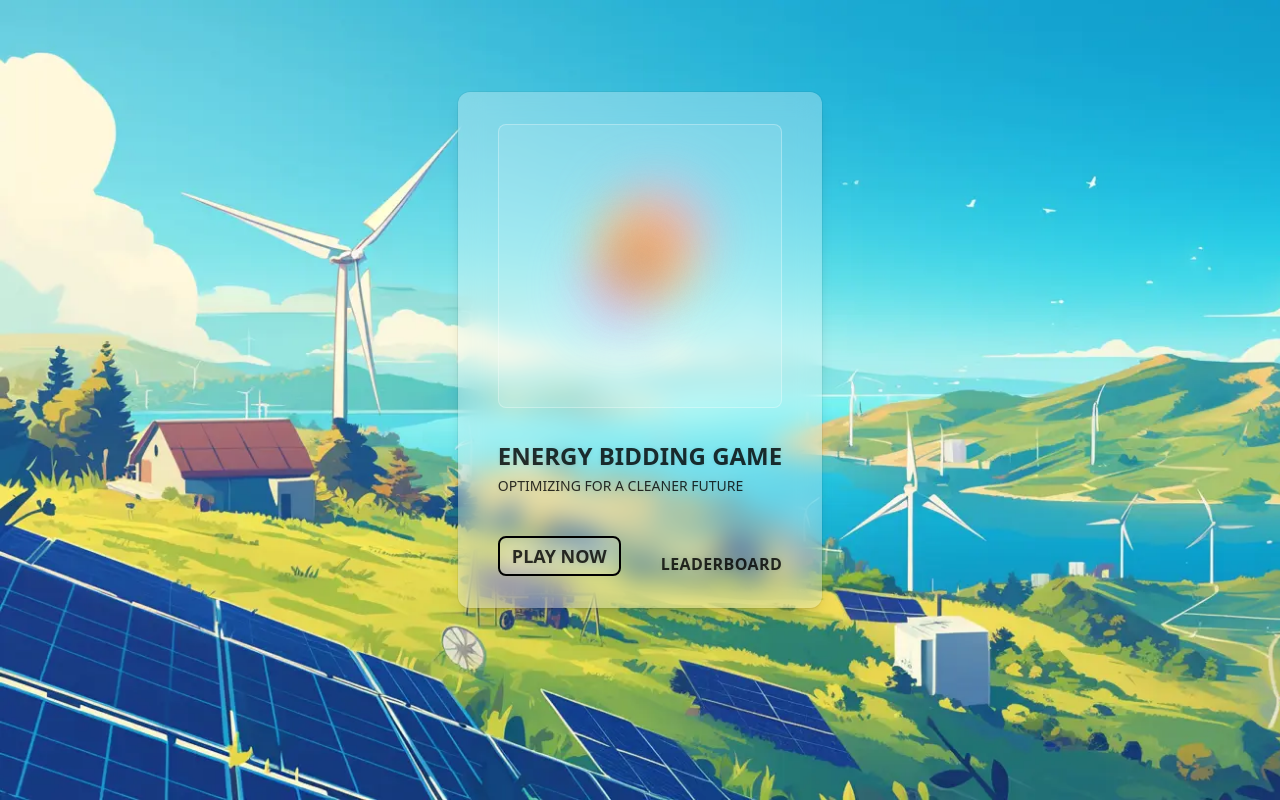
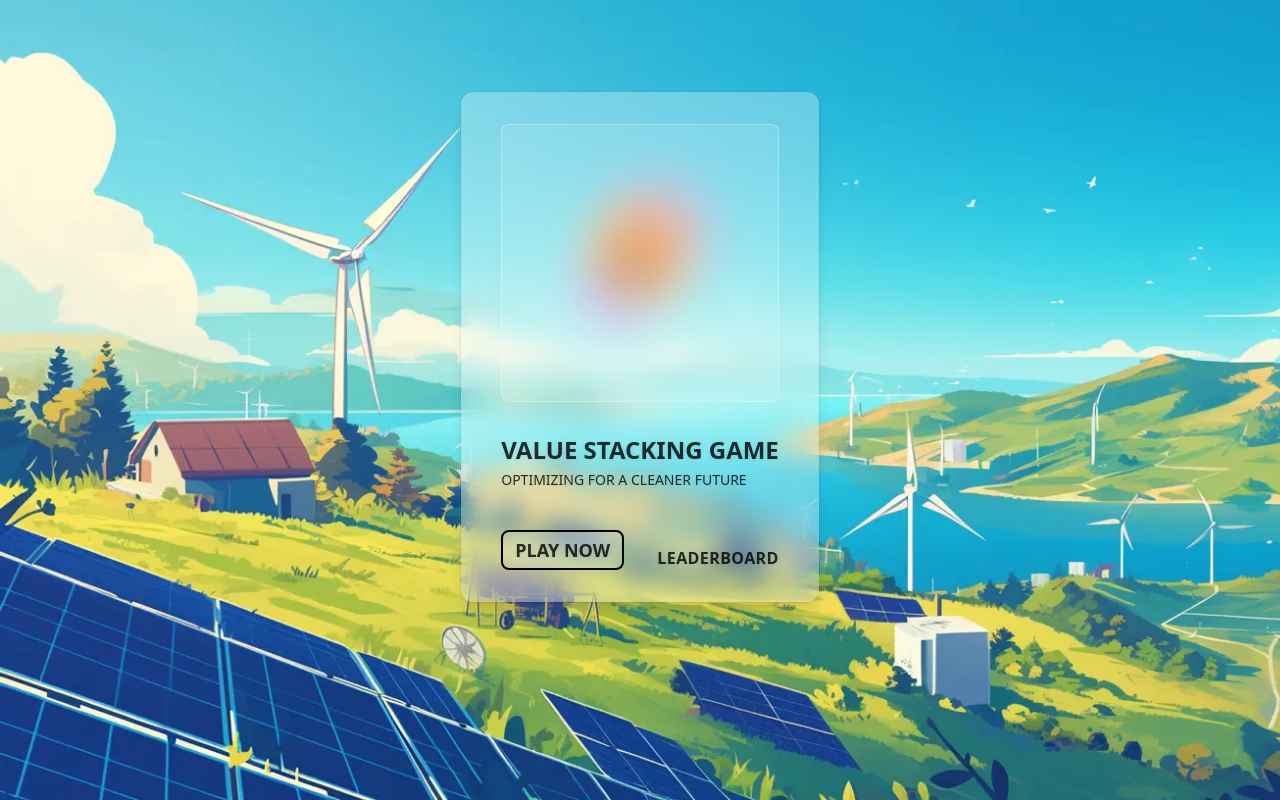
Before and after one commit to OllieFord/bidding-game, a SvelteKit app: page / in a window 1280 px wide. Built offline with nearby package versions, Linux system fonts and the light colour scheme.

Commit message:
changed title

```diff
--- a/src/routes/+page.svelte
+++ b/src/routes/+page.svelte
@@ -18,7 +18,7 @@
   </div>
         </div>
 
-        <h1 class=" text-3xl sm:text-2xl font-black pb-1 pt-8 z-10 uppercase">Energy bidding Game</h1>
+        <h1 class=" text-3xl sm:text-2xl font-black pb-1 pt-8 z-10 uppercase">Value Stacking Game</h1>
         <p class="text-md sm:text-sm font-medium uppercase">Optimizing for a cleaner future</p>
 
         <div class="flex flex-row justify-items-end justify-between z-10 mt-10 relative">
```
